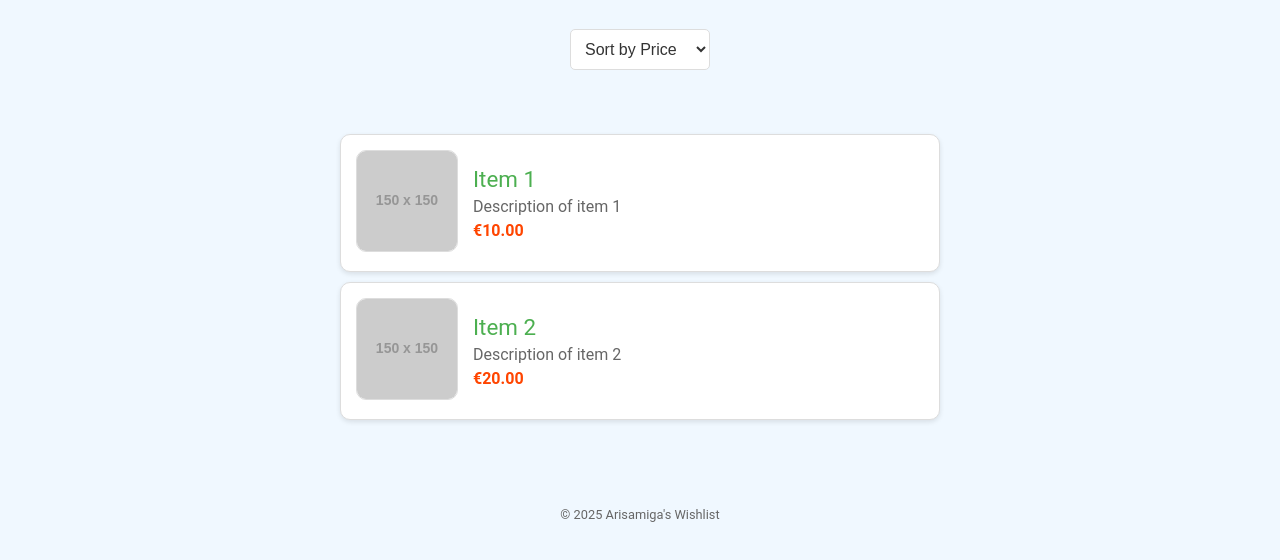
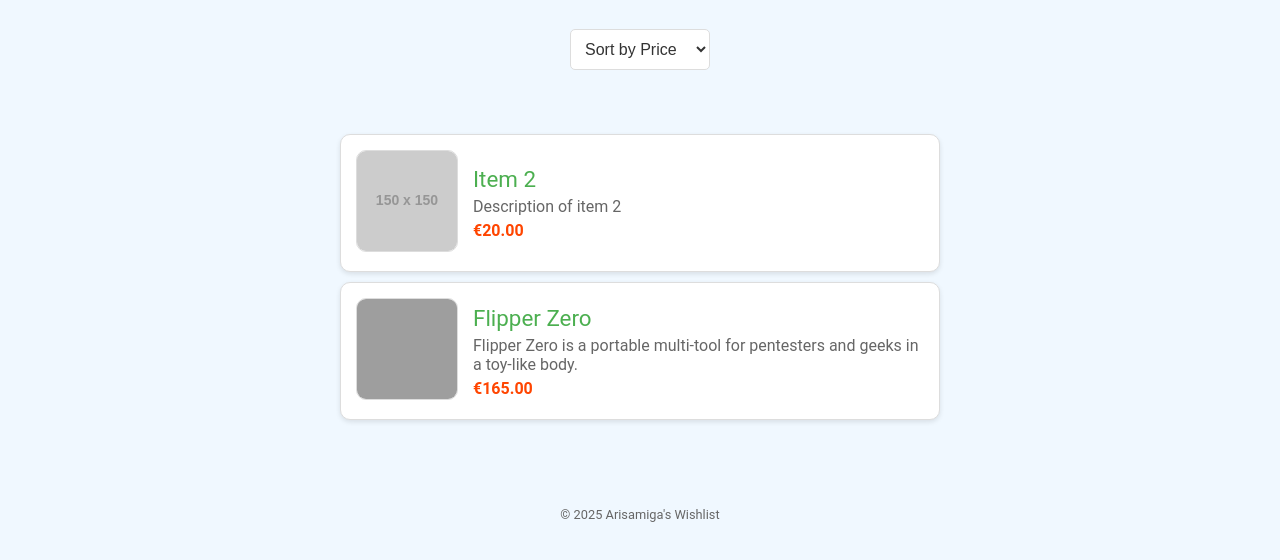
Before and after one commit to Arisamiga/wishlist, a plain HTML site: page Website/index.html in a window 1280 px wide. Shown: the part 204-764 px from the top of the page. Drawn offline with Linux system fonts and the light colour scheme; grey boxes are pictures that could not be loaded; placeholder pictures from the web are drawn by us.

Commit message:
Removed Item 1 from wishlist

```diff
--- a/Website/index.html
+++ b/Website/index.html
@@ -24,16 +24,16 @@
         <li class="wishlist-item">
                 <div class="item-img"><img src="https://placehold.co/150.png" alt="Item Image"></div>
                 <div class="item-details">
-                    <div class="item-name">Item 1</div>
-                    <div class="item-description">Description of item 1</div>
-                    <div class="item-price">€10.00</div>
-                </div>
-            </li><li class="wishlist-item">
-                <div class="item-img"><img src="https://placehold.co/150.png" alt="Item Image"></div>
-                <div class="item-details">
                     <div class="item-name">Item 2</div>
                     <div class="item-description">Description of item 2</div>
                     <div class="item-price">€20.00</div>
+                </div>
+            </li><li class="wishlist-item">
+                <div class="item-img"><img src="https://shop.flipperzero.one/cdn/shop/products/top.png" alt="Item Image"></div>
+                <div class="item-details">
+                    <div class="item-name">Flipper Zero</div>
+                    <div class="item-description">Flipper Zero is a portable multi-tool for pentesters and geeks in a toy-like body.</div>
+                    <div class="item-price">€165.00</div>
                 </div>
             </li></ul>
     </div>
```
